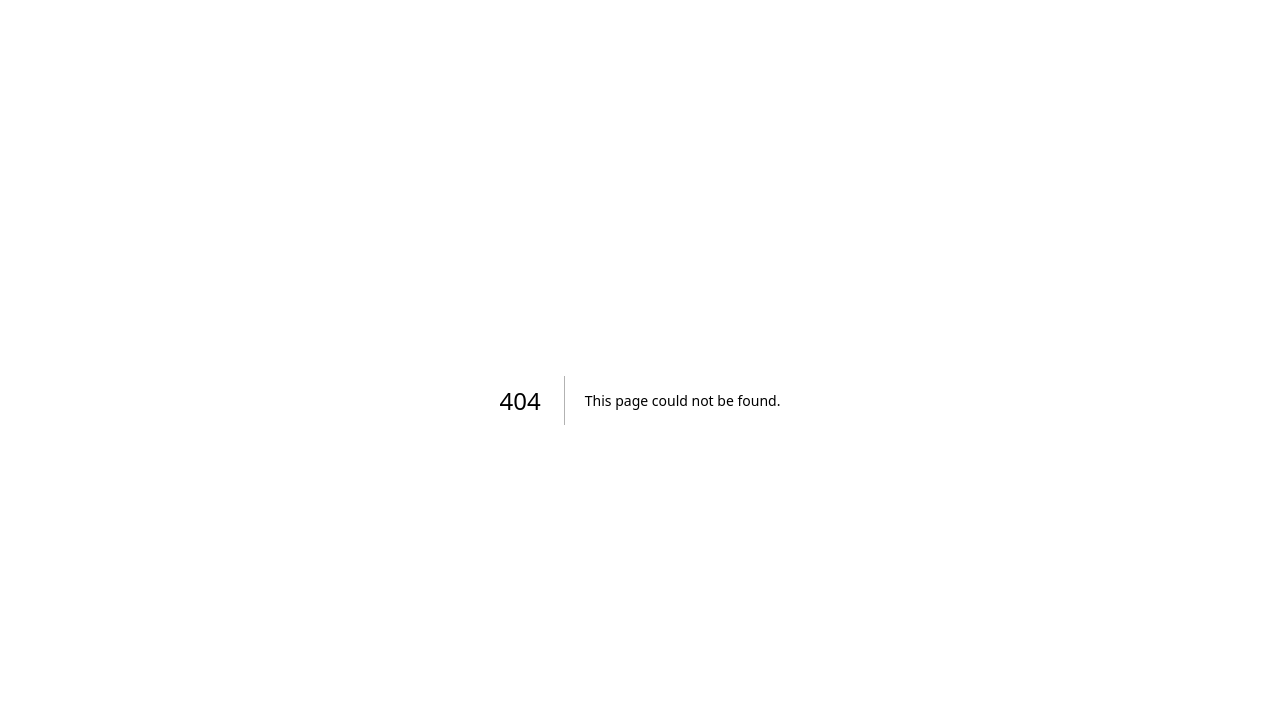
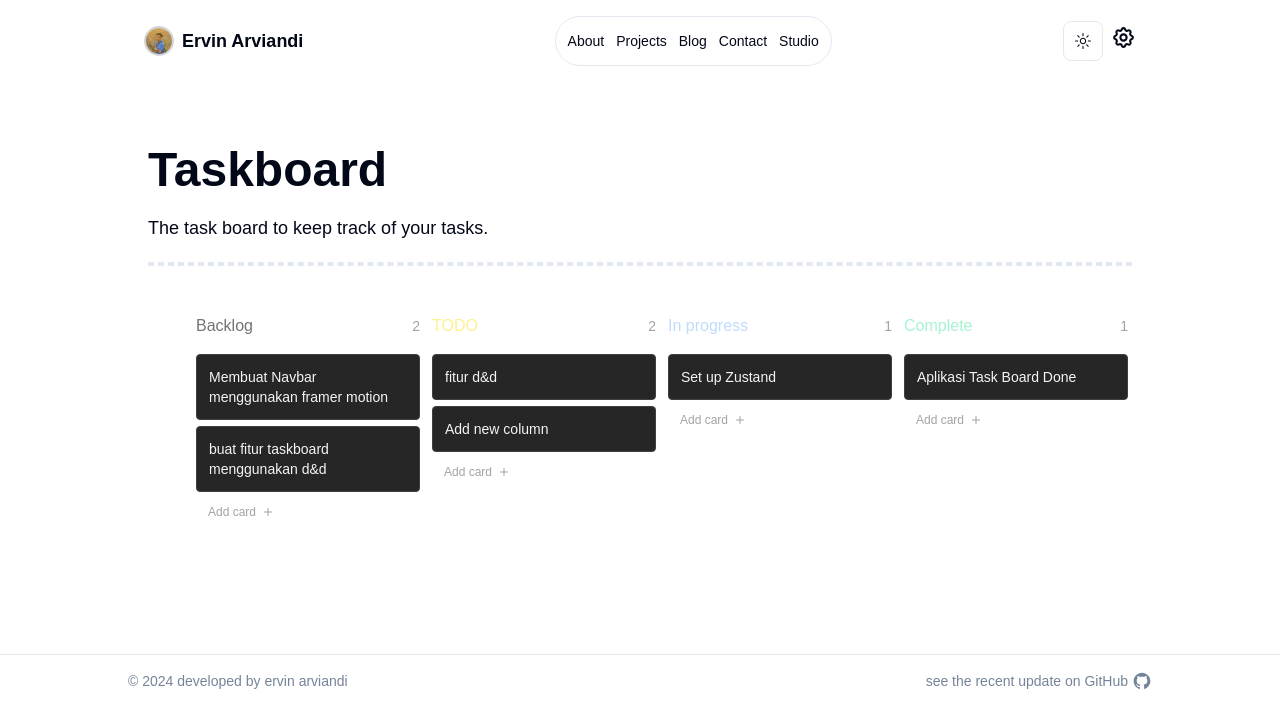
Before and after one commit to ervinarviandi/portfolio-website, a Next.js app: page /taskboard in a window 1280 px wide. Before the commit this address had no page. Shown: the top 728 px of the page. Built offline with nearby package versions, Linux system fonts and the light colour scheme; a web font is replaced by a local one.

Commit message:
add taskboard

```diff
--- /dev/null
+++ b/app/taskboard/page.tsx
@@ -0,0 +1,24 @@
+import React from 'react'
+import Taskboard from './slug/Taskboard'
+import Navigation from '@/components/commons/Navigation'
+import Footer from "@/components/commons/Footer"
+const page = () => {
+  return (
+    <>
+    <Navigation/>
+    <div className='w-full'>
+        <div className='lg:max-w-5xl mx-auto px-5'>
+        <h2 className='lg:text-5xl text-2xl font-bold pt-16'>Taskboard</h2>
+          <p className='lg:text-lg text-sm mt-5 dark:text-[#777777]'>The task board to keep track of your tasks.</p>
+        <hr className='border-2 border-dashed w-full mt-5' />
+        <div>
+            <Taskboard/>
+        </div>
+        </div>
+    </div>
+    <Footer/>
+    </>
+  )
+}
+
+export default page
--- /dev/null
+++ b/app/taskboard/slug/Taskboard.tsx
@@ -0,0 +1,353 @@
+"use client"
+import React, { useState } from "react";
+import { FiPlus, FiTrash } from "react-icons/fi";
+import { motion } from "framer-motion";
+import { FaFire } from "react-icons/fa";
+
+
+
+
+export const CustomKanban = () => {
+
+  interface Card {
+    id: number;
+    title: string;
+    description: string;
+    column: string;
+  }
+  return (
+    <div className="h-screen w-full bg-neutral-900 text-neutral-50">
+    <div className="lg:max-w-5xl mx-auto ">
+      <Board />
+    </div>
+    </div>
+  );
+};
+
+const Board = () => {
+  const [cards, setCards] = useState(DEFAULT_CARDS);
+
+  return (
+    <div className="flex h-full w-full gap-3 overflow-scroll p-12">
+
+      <Column
+        title="Backlog"
+        column="backlog"
+        headingColor="text-neutral-500"
+        cards={cards}
+        setCards={setCards}
+      />
+      <Column
+        title="TODO"
+        column="todo"
+        headingColor="text-yellow-200"
+        cards={cards}
+        setCards={setCards}
+      />
+      <Column
+        title="In progress"
+        column="doing"
+        headingColor="text-blue-200"
+        cards={cards}
+        setCards={setCards}
+      />
+      <Column
+        title="Complete"
+        column="done"
+        headingColor="text-emerald-200"
+        cards={cards}
+        setCards={setCards}
+      />
+      <BurnBarrel setCards={setCards} />
+    </div>
+  );
+};
+
+const Column = ({ title, headingColor, cards, column, setCards } :any) => {
+  const [active, setActive] = useState(false);
+
+  const handleDragStart = (e :any, card :any)  => {
+    e.dataTransfer.setData("cardId", card.id);
+  };
+
+  const handleDragEnd = (e :any) => {
+    const cardId = e.dataTransfer.getData("cardId");
+
+    setActive(false);
+    const clearHighlights = (els :any) => {
+
+    }
+    // clearHighlights();
+
+    const indicators = getIndicators();
+    const { element } = getNearestIndicator(e, indicators);
+
+    const before = element.dataset.before || "-1";
+
+    if (before !== cardId) {
+      let copy = [...cards];
+
+      let cardToTransfer = copy.find((c) => c.id === cardId);
+      if (!cardToTransfer) return;
+      cardToTransfer = { ...cardToTransfer, column };
+
+      copy = copy.filter((c) => c.id !== cardId);
+
+      const moveToBack = before === "-1";
+
+      if (moveToBack) {
+        copy.push(cardToTransfer);
+      } else {
+        const insertAtIndex = copy.findIndex((el) => el.id === before);
+        if (insertAtIndex === undefined) return;
+
+        copy.splice(insertAtIndex, 0, cardToTransfer);
+      }
+
+      setCards(copy);
+    }
+  };
+
+  const handleDragOver = (e :any) => {
+    e.preventDefault();
+    highlightIndicator(e);
+
+    setActive(true);
+  };
+
+  const clearHighlights = (els :any) => {
+    const indicators = els || getIndicators();
+
+    indicators.forEach((i :any) => {
+      i.style.opacity = "0";
+    });
+  };
+
+  const highlightIndicator = (e :any) => {
+    const indicators = getIndicators();
+
+    clearHighlights(indicators);
+
+    const el = getNearestIndicator(e, indicators);
+
+    el.element.style.opacity = "1";
+  };
+
+  const getNearestIndicator = (e :any, indicators :any) => {
+    const DISTANCE_OFFSET = 50;
+
+    const el = indicators.reduce(
+      (closest:any, child:any) => {
+        const box = child.getBoundingClientRect();
+
+        const offset = e.clientY - (box.top + DISTANCE_OFFSET);
+
+        if (offset < 0 && offset > closest.offset) {
+          return { offset: offset, element: child };
+        } else {
+          return closest;
+        }
+      },
+      {
+        offset: Number.NEGATIVE_INFINITY,
+        element: indicators[indicators.length - 1],
+      }
+    );
+
+    return el;
+  };
+
+  const getIndicators = () => {
+    return Array.from(document.querySelectorAll(`[data-column="${column}"]`));
+  };
+
+
+
+  const handleDragLeave = () => {
+    // clearHighlights();
+    setActive(false);
+  };
+
+  const filteredCards = cards.filter((c:any) => c.column === column);
+
+  return (
+    <div className="w-56 shrink-0">
+      <div className="mb-3 flex items-center justify-between">
+        <h3 className={`font-medium ${headingColor}`}>{title}</h3>
+        <span className="rounded text-sm text-neutral-400">
+          {filteredCards.length}
+        </span>
+      </div>
+      <div
+        onDrop={handleDragEnd}
+        onDragOver={handleDragOver}
+        onDragLeave={handleDragLeave}
+        className={`h-full w-full transition-colors ${
+          active ? "bg-neutral-800/50" : "bg-neutral-800/0"
+        }`}
+      >
+        {filteredCards.map((c:any) => {
+          return <Card key={c.id} {...c} handleDragStart={handleDragStart} />;
+        })}
+        <DropIndicator beforeId={null} column={column} />
+        <AddCard column={column} setCards={setCards} />
+      </div>
+    </div>
+  );
+};
+
+const Card = ({ title, id, column, handleDragStart } :any) => {
+  return (
+    <>
+      <DropIndicator beforeId={id} column={column} />
+      <motion.div
+        layout
+        layoutId={id}
+        draggable="true"
+        onDragStart={(e) => handleDragStart(e, { title, id, column })}
+        className="cursor-grab rounded border border-neutral-700 bg-neutral-800 p-3 active:cursor-grabbing"
+      >
+        <p className="text-sm text-neutral-100">{title}</p>
+      </motion.div>
+    </>
+  );
+};
+
+const DropIndicator = ({ beforeId, column } :any) => {
+  return (
+    <div
+      data-before={beforeId || "-1"}
+      data-column={column}
+      className="my-0.5 h-0.5 w-full bg-violet-400 opacity-0"
+    />
+  );
+};
+
+const BurnBarrel = ({ setCards }: { setCards: any }) => {
+  const [active, setActive] = useState(false);
+
+  const handleDragOver = (e:any) => {
+    e.preventDefault();
+    setActive(true);
+  };
+
+  const handleDragLeave = () => {
+    setActive(false);
+  };
+
+  const handleDragEnd = (e:any) => {
+    const cardId = e.dataTransfer.getData("cardId");
+
+    setCards((pv:any) => pv.filter((c:any) => c.id !== cardId));
+
+    setActive(false);
+  };
+
+  return (
+    <div
+      onDrop={handleDragEnd}
+      onDragOver={handleDragOver}
+      onDragLeave={handleDragLeave}
+      className={`mt-10 grid h-56 w-56 shrink-0 place-content-center rounded border text-3xl ${
+        active
+          ? "border-red-800 bg-red-800/20 text-red-500"
+          : "border-neutral-500 bg-neutral-500/20 text-neutral-500"
+      }`}
+    >
+      {active ? <FaFire className="animate-bounce" /> : <FiTrash />}
+    </div>
+  );
+};
+
+const AddCard = ({ column, setCards }:any) => {
+  const [text, setText] = useState("");
+  const [adding, setAdding] = useState(false);
+
+  const handleSubmit = (e:any) => {
+    e.preventDefault();
+
+    if (!text.trim().length) return;
+
+    const newCard = {
+      column,
+      title: text.trim(),
+      id: Math.random().toString(),
+    };
+
+    setCards((pv:any) => [...pv, newCard]);
+
+    setAdding(false);
+  };
+
+  return (
+    <>
+      {adding ? (
+        <motion.form layout onSubmit={handleSubmit}>
+          <textarea
+            onChange={(e) => setText(e.target.value)}
+            autoFocus
+            placeholder="Add new task..."
+            className="w-full rounded border border-violet-400 bg-violet-400/20 p-3 text-sm text-neutral-50 placeholder-violet-300 focus:outline-0"
+          />
+          <div className="mt-1.5 flex items-center justify-end gap-1.5">
+            <button
+              onClick={() => setAdding(false)}
+              className="px-3 py-1.5 text-xs text-neutral-400 transition-colors hover:text-neutral-50"
+            >
+              Close
+            </button>
+            <button
+              type="submit"
+              className="flex items-center gap-1.5 rounded bg-neutral-50 px-3 py-1.5 text-xs text-neutral-950 transition-colors hover:bg-neutral-300"
+            >
+              <span>Add</span>
+              <FiPlus />
+            </button>
+          </div>
+        </motion.form>
+      ) : (
+        <motion.button
+          layout
+          onClick={() => setAdding(true)}
+          className="flex w-full items-center gap-1.5 px-3 py-1.5 text-xs text-neutral-400 transition-colors hover:text-neutral-50"
+        >
+          <span>Add card</span>
+          <FiPlus />
+        </motion.button>
+      )}
+    </>
+  );
+};
+
+const DEFAULT_CARDS = [
+  // BACKLOG
+  { title: "Membuat Navbar menggunakan framer motion", id: "1", column: "backlog" },
+  { title: "buat fitur taskboard menggunakan d&d", id: "2", column: "backlog" },
+//   { title: "[SPIKE] Migrate to Azure", id: "3", column: "backlog" },
+//   { title: "Document Notifications service", id: "4", column: "backlog" },
+  // TODO
+  {
+    title: "fitur d&d",
+    id: "5",
+    column: "todo",
+  },
+  { title: "Add new column", id: "6", column: "todo" },
+
+
+  // DOING
+  {
+    title: "Set up Zustand",
+    id: "8",
+    column: "doing",
+  },
+//   { title: "Add logging to daily CRON", id: "9", column: "doing" },
+  // DONE
+  {
+    title: "Aplikasi Task Board Done",
+    id: "10",
+    column: "done",
+  },
+];
+
+
+export default Board
--- a/components/commons/Aboutme.tsx
+++ b/components/commons/Aboutme.tsx
@@ -52,6 +52,11 @@
                                     Maps
                                     </Link>
                                 </li>
+                                <li>
+                                <Link href="/taskboard" target='_blank' className=' dark:text-white text-[#454a55]'>
+                                    Taskboard
+                                    </Link>
+                                </li>
 
 
                             </ul>
```
